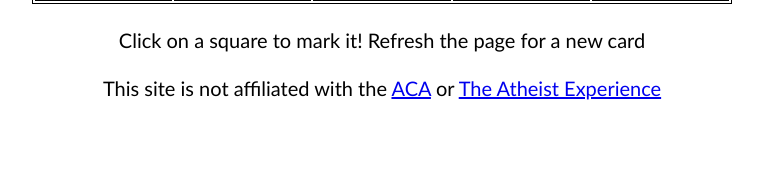
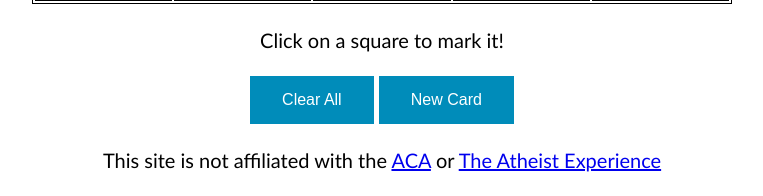
Before and after one commit to tomgigler/AxP-Bingo, a PHP site: page / in a window 1280 px wide. Shown: the part 818-1014 px from the top of the page, without its empty margins (258-1021 px from the left). Before the commit the page ends 918 px from the top, so only its background shows below. Run offline with PHP 8.4, Linux system fonts and the light colour scheme; data that the repository does not hold is empty.

Commit message:
Add clear and new card buttons

```diff
--- a/bingo.js
+++ b/bingo.js
@@ -14,7 +14,15 @@ function shuffle(array) {
   return array;
 }
 
+function clear_all(){
+  var cells = document.getElementsByTagName('td')
+  for(var i = 0; i < cells.length; i++)
+    if(i != 12)
+      cells[i].className=''
+}
+
 function make_card(){
+  clear_all()
   var shuffled_values = shuffle(values)
   var cells = document.getElementsByTagName('td')
   for(var i = 0; i < cells.length; i++) {
--- a/index.php
+++ b/index.php
@@ -56,7 +56,11 @@ $connection->close();
     <div class="footer">
       <center>
         <br>
-        Click on a square to mark it!  Refresh the page for a new card
+        Click on a square to mark it!
+        <br>
+        <br>
+        <button class="button" onclick=clear_all()>Clear All</button>
+        <button class="button" onclick=make_card()>New Card</button>
         <br>
         <br>
         This site is not affiliated with the <a href="https://atheist-community.org">ACA</a> or <a href="https://www.axp.show">The Atheist Experience</a>
--- a/styles.css
+++ b/styles.css
@@ -47,3 +47,14 @@ body, html {
   top: 50%;
   left: 50%;
 }
+
+.button {
+  background-color: #008CBA;
+  border: none;
+  color: white;
+  padding: 15px 32px;
+  text-align: center;
+  text-decoration: none;
+  display: inline-block;
+  font-size: 16px;
+}
```
